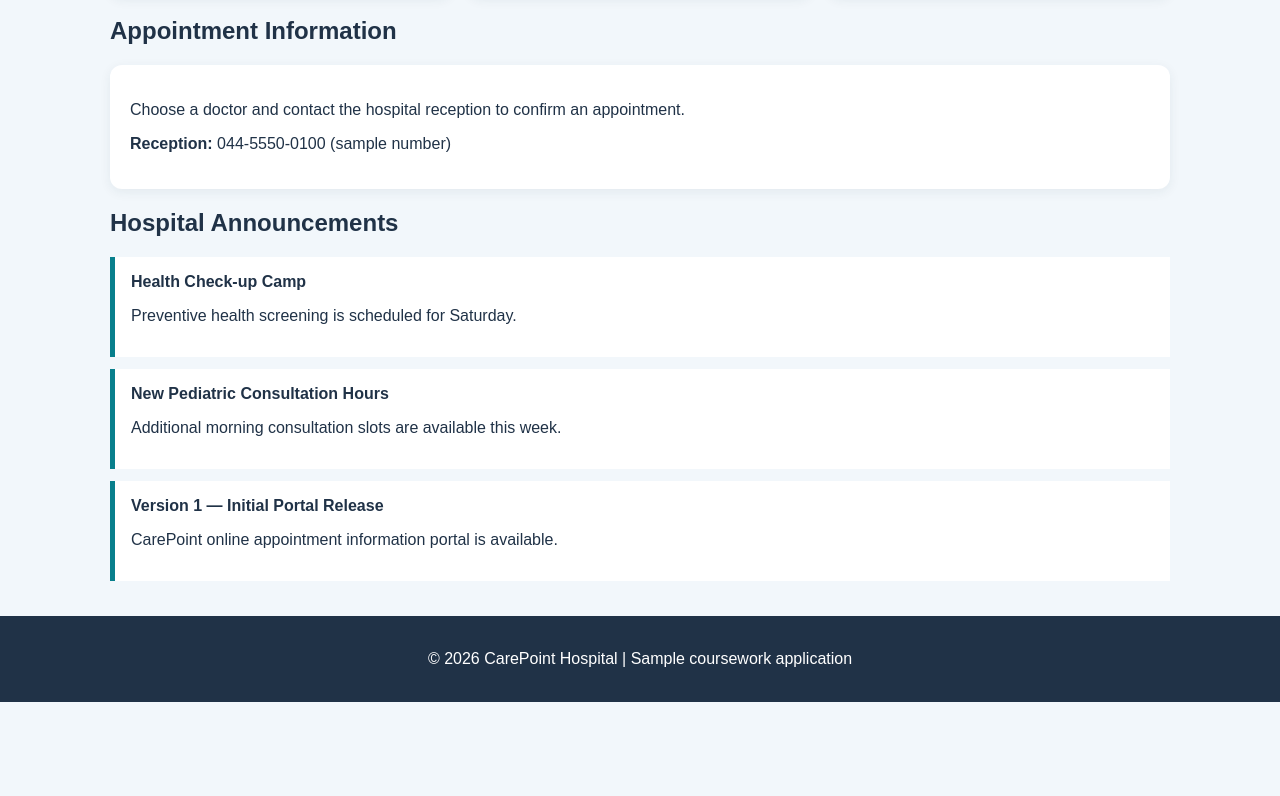
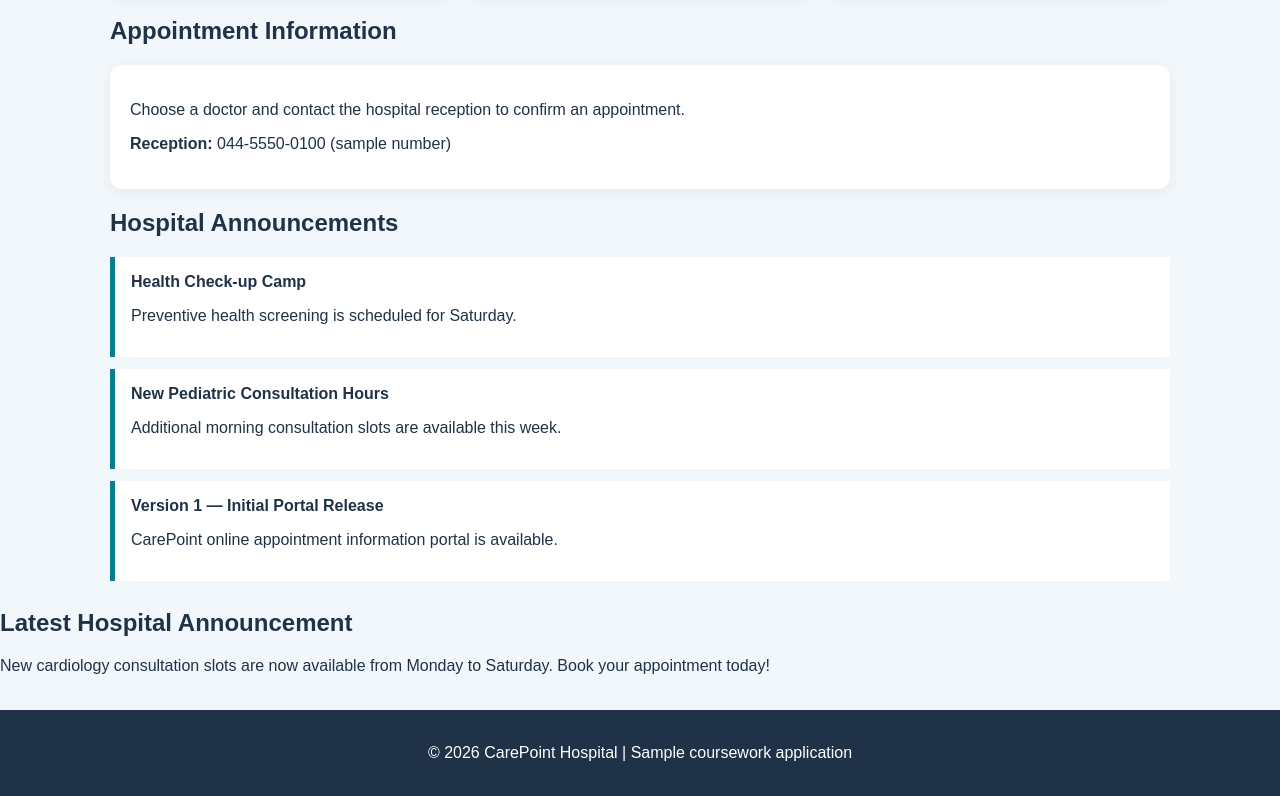
Before and after one commit to archanajawahar/hospital-appointment-portal, a plain HTML site: page index.html in a window 1280 px wide. Shown: the part 661-1457 px from the top of the page. Before the commit the page ends 1363 px from the top, so only its background shows below. Drawn offline with Linux system fonts and the light colour scheme.

Commit message:
Add latest hospital announcement section
Added a new section for the latest hospital announcements.

```diff
--- a/index.html
+++ b/index.html
@@ -144,6 +144,14 @@
         </section>
     </main>
 
+<section id="hospital-announcement">
+    <h2>Latest Hospital Announcement</h2>
+    <p>
+        New cardiology consultation slots are now available
+        from Monday to Saturday. Book your appointment today!
+    </p>
+</section>
+
     <footer>
         <p>&copy; 2026 CarePoint Hospital | Sample coursework application</p>
     </footer>
```
